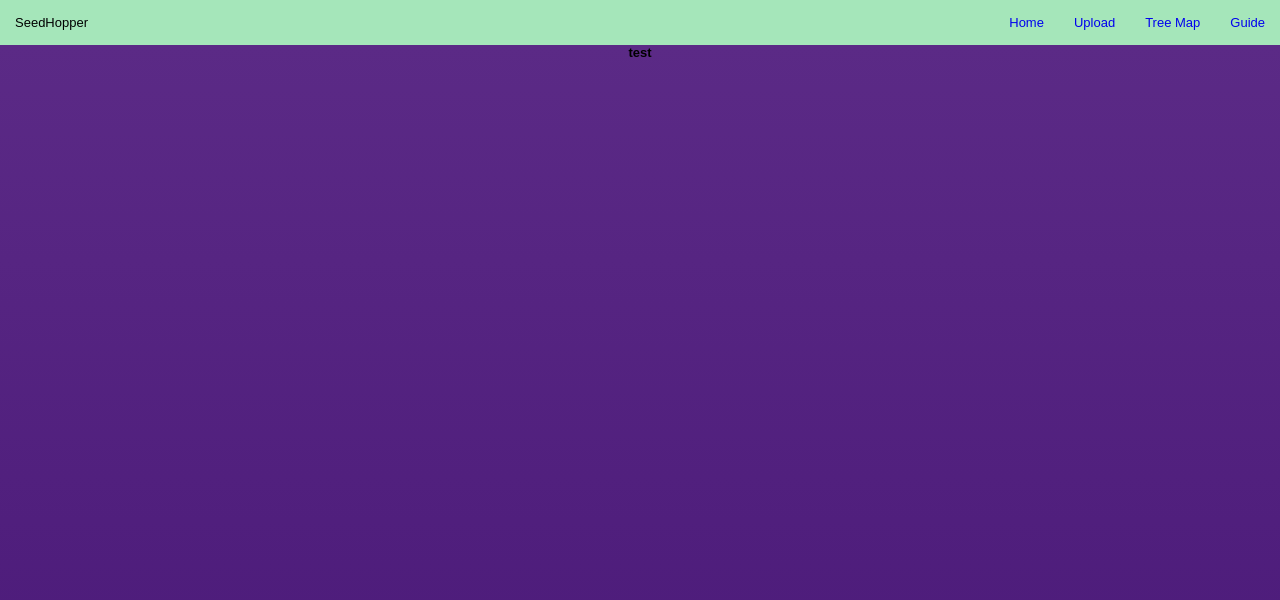
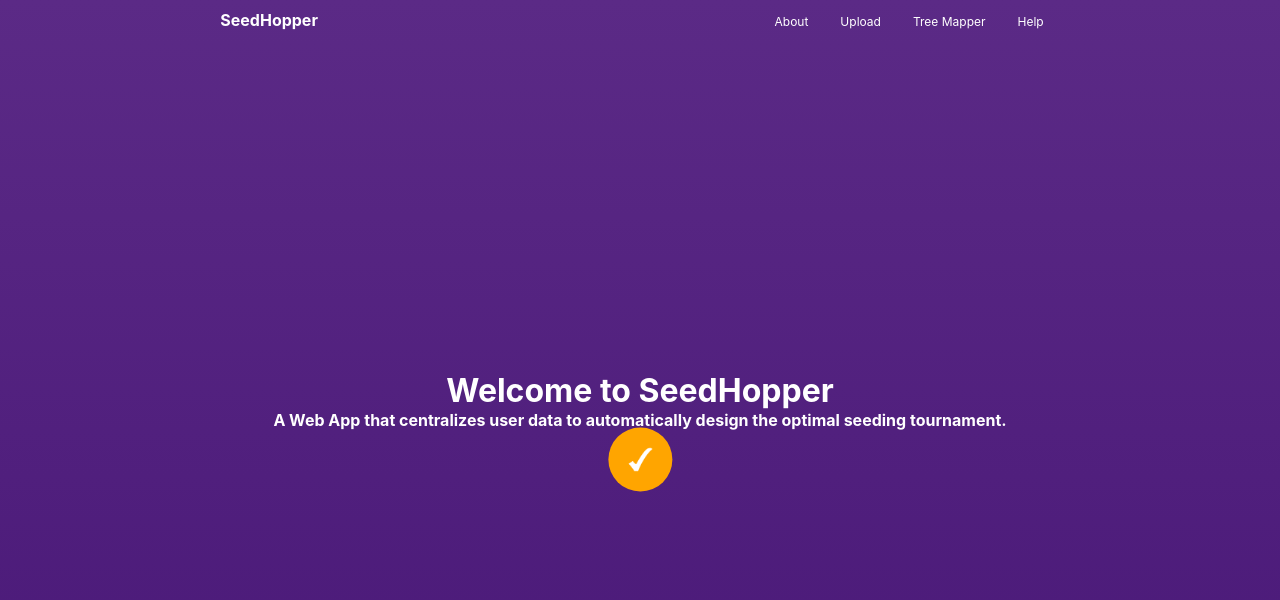
Before and after one commit to EduardoCorazon/seedhopper, a React (Create React App) app: page / in a window 1280 px wide. Shown: the top 600 px of the page. Built offline with nearby package versions, Linux system fonts and the light colour scheme.

Commit message:
added intro page

```diff
--- a/src/App.css
+++ b/src/App.css
@@ -12,6 +12,8 @@
 
 .App {
   text-align: center;
+  background-image: linear-gradient(180deg, #5B2A86, #360568);
+  height: 200vmin;
 }
 
 
--- a/src/App.js
+++ b/src/App.js
@@ -1,5 +1,5 @@
 import './App.css';
-import Homepage from './content/homepage/homepage';
+import Introduction from './content/Introduction/introduction';
 import Navbar from './content/navbar/navbar';
 
 function App() {
@@ -8,7 +8,11 @@ function App() {
       <header>
         <Navbar/>
       </header>
-      <Homepage/>
+
+      <div className='Homepages'>
+        <Introduction/>
+
+      </div>
 
     </div>
   );
--- /dev/null
+++ b/src/content/Introduction/introduction.css
@@ -0,0 +1,38 @@
+.introcontainer{
+    text-align: center;
+    position: absolute;
+    top: 50%;
+    left: 50%;
+    margin-right: -50%;
+    transform: translate(-50%, -50%);
+}
+.textintro{
+    color: white;
+}
+
+.contbtncontainer{
+    border-radius: 25vmin;
+}
+.acceptbtn{
+    background-color: orange;
+
+    position: absolute;
+    top: 150%;
+    left: 50%;
+    margin-right: -50%;
+    transform: translate(-50%, -50%);
+
+    border-radius: 25vmin;
+    width: 8vmin;
+    height: 8vmin;
+}
+.check{
+    width: 3vmin;
+    top: 80%;
+    height: 3vmin;
+    position: absolute;
+    top: 50%;
+    left: 50%;
+    margin-right: -50%;
+    transform: translate(-50%, -50%);
+}
--- /dev/null
+++ b/src/content/Introduction/introduction.js
@@ -0,0 +1,32 @@
+import './introduction.css';
+import {useState} from 'react';
+
+function Introduction() {
+    let show = 'introcontainer';
+    const [isActive, setIsActive] = useState(false);
+
+  const rmintro = () => {
+    // 👇️ toggle
+    setIsActive(current => !current);
+  };
+
+
+  return (
+    <div style={{display: isActive ? 'none': ''}}>
+    <div className='introcontainer'>
+
+        <div className='textintro'>
+            <h1>Welcome to SeedHopper</h1>
+            <h4>A Web App that centralizes user data to automatically design the optimal seeding tournament.</h4>
+        </div>
+        <div className='contbtncontainer'>
+            <div className='acceptbtn' onClick={rmintro}>
+                <img src={require('./check.png')} alt='click here to continue' className='check'></img>
+            </div>
+        </div>
+    </div>
+    </div>
+  );
+}
+
+export default Introduction;
--- a/src/content/homepage/homepage.css
+++ /dev/null
@@ -1,5 +0,0 @@
-.homepage{
-    background-image: linear-gradient(180deg, #5B2A86, #360568);
-    height: 200vmin;
-
-}
--- a/src/content/homepage/homepage.js
+++ /dev/null
@@ -1,12 +0,0 @@
-import './homepage.css';
-
-function Homepage() {
-  return (
-    <div className="homepage">
-      <h1>test</h1>
-
-    </div>
-  );
-}
-
-export default Homepage;
--- a/src/content/navbar/navbar.css
+++ b/src/content/navbar/navbar.css
@@ -1,51 +1,38 @@
-* {
+*{
   margin: 0;
   padding: 0;
-    font-family:Arial, Helvetica, sans-serif;
-    font-size: 13px;
 }
-  .container {
-    width: 100%;
 
-    display: flex;
-    background-color: #A5E6Ba;
-    justify-content:space-between;
-    flex-wrap: wrap;
+.logoname{
+  font-size: 16px;
 }
-  .container .item{
-    align-self:center;
-    padding-left: 15px;
+
+
+.navbar{
+color:white;
+display:flex;
+justify-content: space-around;
+align-items: center;
+height:40px;
 }
-  .nav {
-    display: flex;
-    list-style: none;
+
+.navbar ul{
+ list-style-type: none;
+ display:flex;
+ align-items: center;
 }
-  .nav a {
+
+.navbar ul li a {
+padding: 1vmin;
+color: white;
 text-decoration: none;
-    display: block;
+margin: 1vmin;
+font-size:12px;
 
-    padding: 15px;
 }
-  .nav a:hover {
-    background-color: rgb(233, 184, 61);
+
+.navbar ul li a:hover{
+  background:#ece4e4;
+  color:rgb(30, 23, 23) ;
+  border-radius: 25px;
 }
-  @media all and (max-width:800px)
-  {
-    .container
-    {
-    justify-content: center;
-    }
-  }
-  @media all and (max-width:600px)
-  {
-    .container
-    {
-    flex-direction: column;
-    }
-    .nav a{
-        padding: 10px;
-        border-top: 1px solid white;
-        border-bottom: 1px ;
-        text-align: center;
-    }
-  }
--- a/src/content/navbar/navbar.js
+++ b/src/content/navbar/navbar.js
@@ -1,20 +1,15 @@
 import './navbar.css';
 function Navbar() {
     return (
-      <div className="navbar">
-        <div className="container">
-        <div className="item">
-          SeedHopper
-        </div>
-      <ul className="nav item">
-        <li><a href="#">Home</a></li>
-        <li><a href="#">Upload</a></li>
-        <li><a href="#">Tree Map</a></li>
-        <li><a href="#">Guide</a></li>
-      </ul>
-    </div>
-
-    </div>
+            <nav className="navbar">
+                <h4 className="logoname">SeedHopper</h4>
+                <ul>
+                <li><a href="#">About</a></li>
+                <li><a href="#">Upload</a></li>
+                <li><a href="#">Tree Mapper</a></li>
+                <li><a href="#">Help</a></li>
+                </ul>
+            </nav>
     );
   }
 
```
Also changed, not shown: src/content/Introduction/check.png (added). Lines whose indentation alone changed are shown as unchanged.
